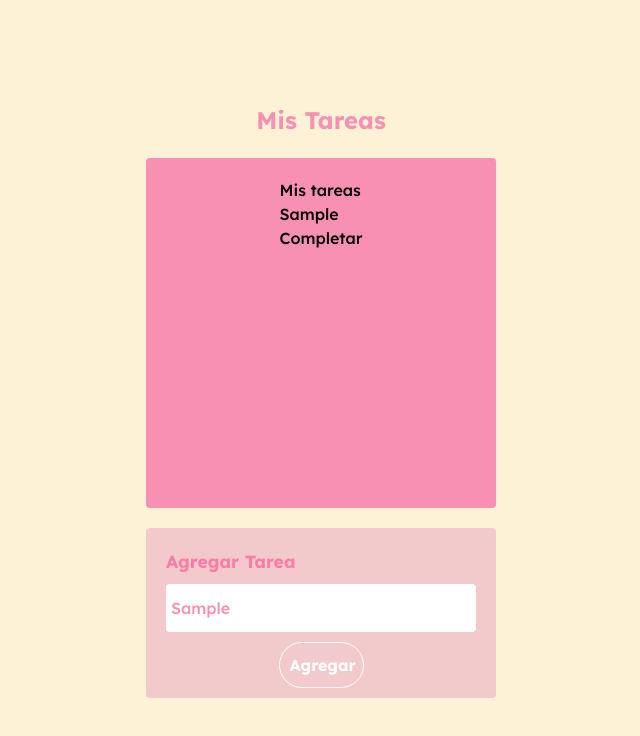
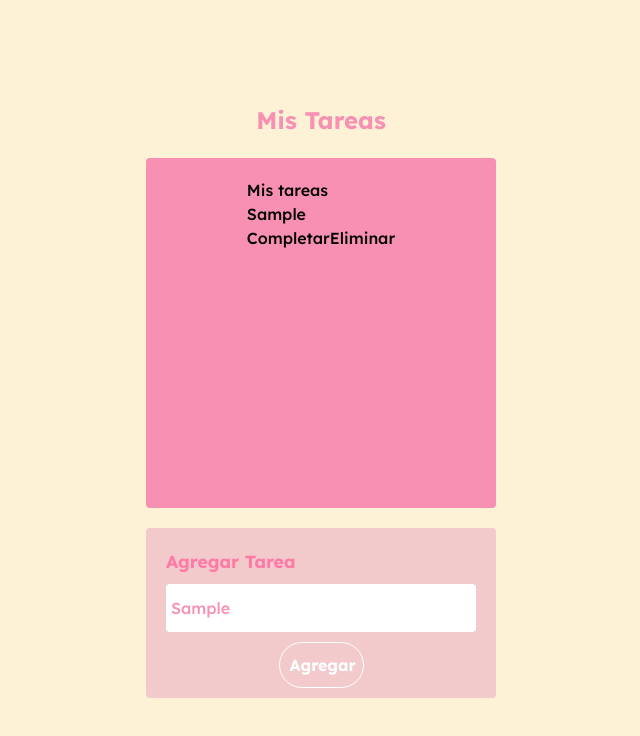
Before and after one commit to fserrano97/proyecto-final-ada-todo-list, a React (Vite) app: page / in a window 1280 px wide. Both pictures are taken after typing "Sample" into the empty fields and a click on the button "Agregar". Shown: the top 736 px of the page, without its empty margins (319-959 px from the left). Built offline with nearby package versions, Linux system fonts and the light colour scheme.

Commit message:
Agrega funcionalidad para eliminar tareas

```diff
--- a/src/App.jsx
+++ b/src/App.jsx
@@ -16,13 +16,23 @@ function App() {
   );
 };
 
+const eliminarTarea = (id) => {
+  setTareas((tareas) =>
+    tareas.filter((tarea) => tarea.id !== id)
+  );
+};
+
   return (
     <>
       <div className="App">
         <h1 className="titulo-principal">Mis Tareas</h1>
 
         <div className="container-list">
-          <ListaTarea tareas={tareas} completarTarea={completarTarea} />
+         <ListaTarea
+  tareas={tareas}
+  completarTarea={completarTarea}
+  eliminarTarea={eliminarTarea}
+/>
         </div>
 
         <div className="container-form">
--- a/src/components/ListaTarea/ListaTarea.jsx
+++ b/src/components/ListaTarea/ListaTarea.jsx
@@ -1,7 +1,11 @@
 import "./ListaTarea.css";
 import Tarea from "../Tarea/Tarea";
 
-const ListaTarea = ({ tareas, completarTarea }) => {
+const ListaTarea = ({
+  tareas,
+  completarTarea,
+  eliminarTarea,
+}) => {
   return (
     <div>
       <h2>Mis tareas</h2>
@@ -11,6 +15,7 @@ const ListaTarea = ({ tareas, completarTarea }) => {
           key={tarea.id}
           tarea={tarea}
           completarTarea={completarTarea}
+          eliminarTarea={eliminarTarea}
         />
       ))}
     </div>
--- a/src/components/Tarea/Tarea.jsx
+++ b/src/components/Tarea/Tarea.jsx
@@ -1,6 +1,6 @@
 import "./Tarea.css";
 
-const Tarea = ({ tarea, completarTarea }) => {
+const Tarea = ({ tarea, completarTarea, eliminarTarea }) => {
   return (
     <div>
       <div className="tarea">
@@ -8,6 +8,9 @@ const Tarea = ({ tarea, completarTarea }) => {
         <button onClick={() => completarTarea(tarea.id)}>
           {tarea.completada ? "Completada" : "Completar"}
         </button>
+        <button onClick={() => eliminarTarea(tarea.id)}>
+  Eliminar
+</button>
       </div>
     </div>
   );
```
